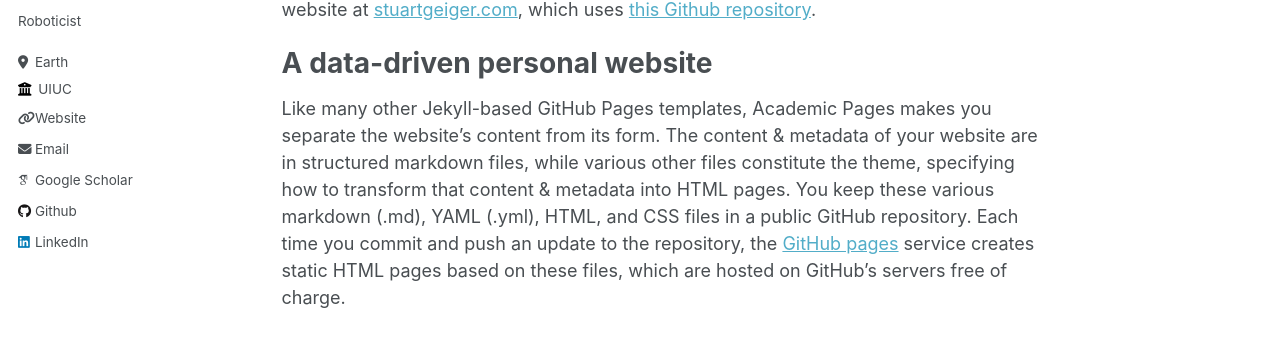
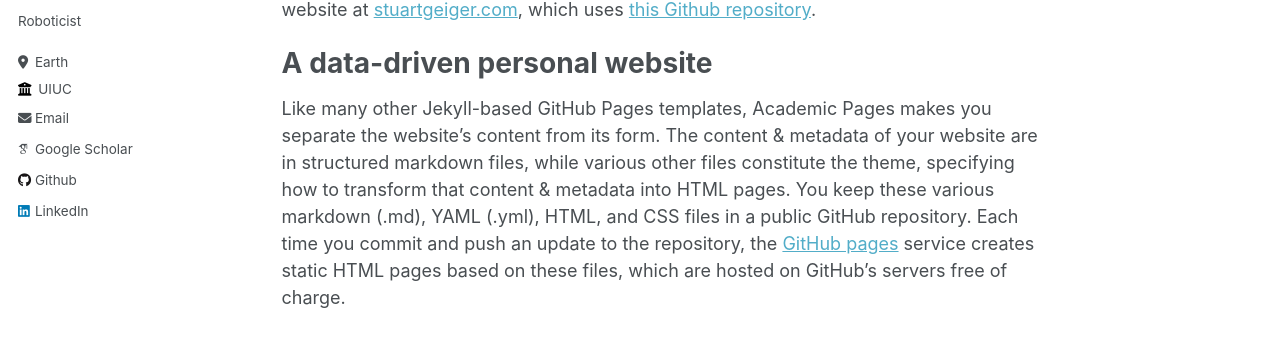
Before and after one commit to kmk7733/kmk7733.github.io, a Jekyll site: the page built from _pages/about.md, in a window 1280 px wide. Shown: the part 423-760 px from the top of the page. Built offline with Jekyll 4.4.1, drawn with Linux system fonts in a browser that asks for light colours; some web fonts are replaced.

```diff
--- a/_config.yml
+++ b/_config.yml
@@ -27,7 +27,7 @@ author:
   bio              : "Roboticist"
   location         : "Earth"
   employer         : "UIUC"
-  uri              : https://kmk7733.github.io
+  # uri              : https://kmk7733.github.io
   email            : "mk58@illinois.edu"
 
   # Academic websites
```
